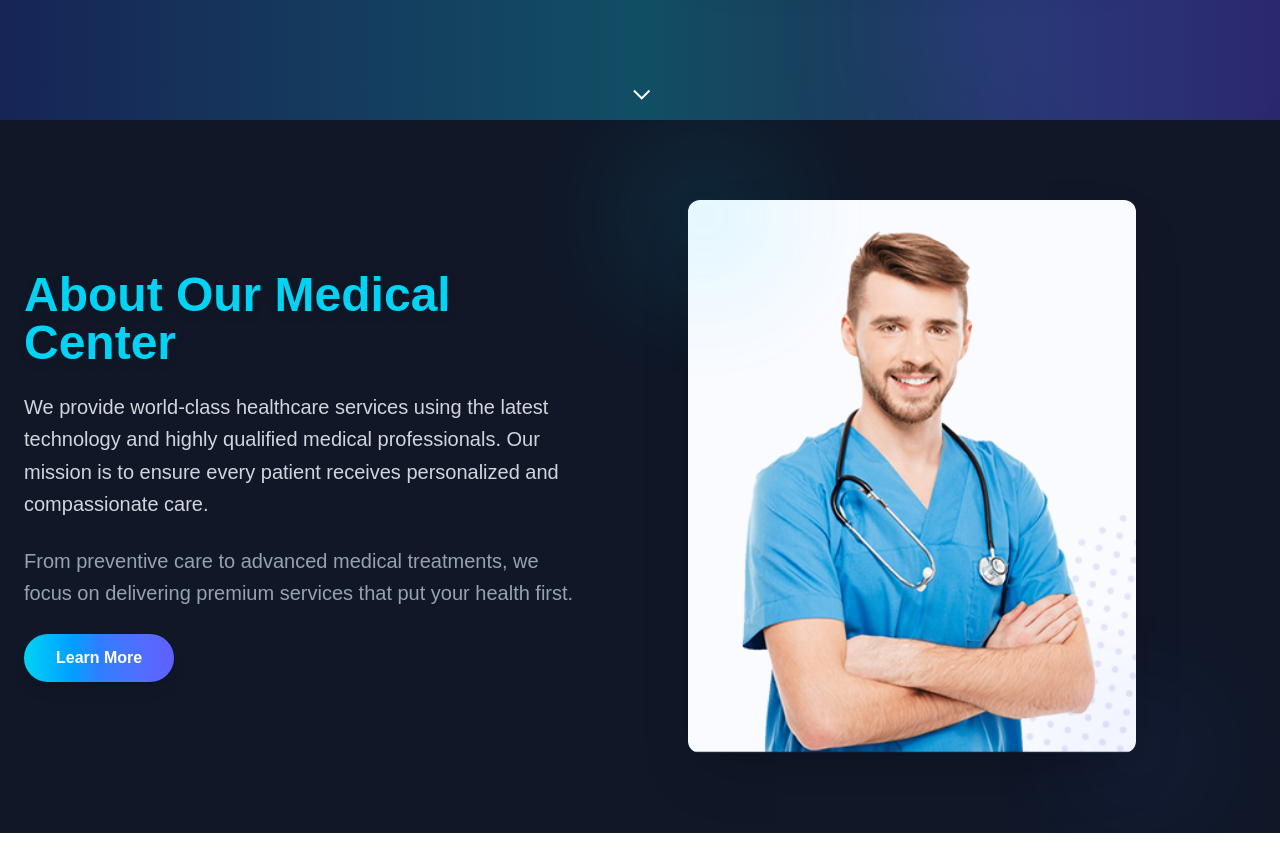
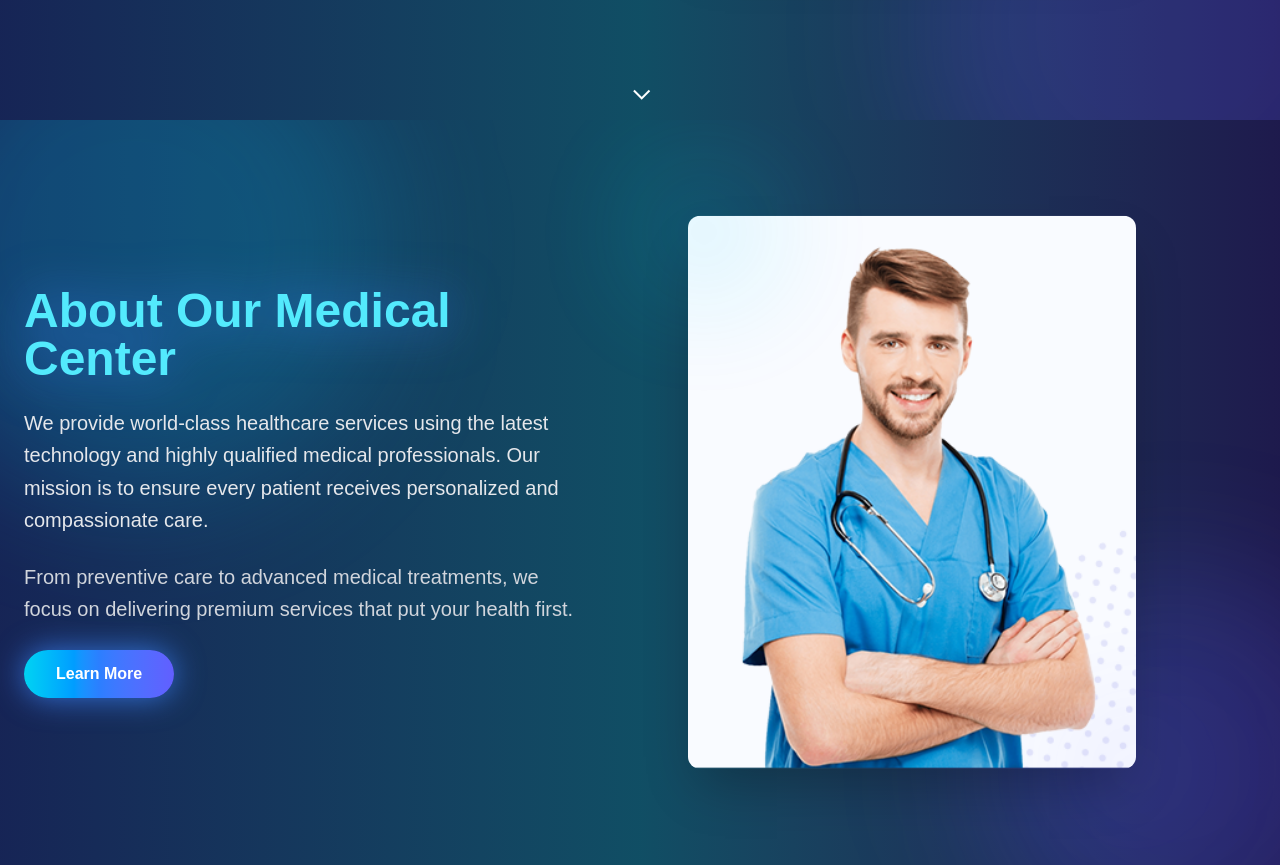
Before and after one commit to Clinton1029/doctors-appointment, a Next.js app: page / in a window 1280 px wide. Shown: the part 680-1545 px from the top of the page. Before the commit the page ends 1513 px from the top, so only its background shows below. Built offline with nearby package versions, Linux system fonts and the light colour scheme.

Commit message:
updated  a hero section

```diff
--- a/components/About.jsx
+++ b/components/About.jsx
@@ -4,35 +4,53 @@ import { motion } from "framer-motion";
 
 export default function About() {
   return (
-    <section id="about" className="relative py-20 bg-gray-900 text-white overflow-hidden">
-      <div className="max-w-7xl mx-auto px-6 flex flex-col md:flex-row items-center gap-12 md:gap-24">
+    <section
+      id="about"
+      className="relative py-24 overflow-hidden bg-gradient-to-r from-blue-950 via-cyan-900 to-indigo-950 text-white"
+    >
+      {/* Floating Glow Blobs */}
+      <div className="absolute inset-0 overflow-hidden">
+        <motion.div
+          className="w-[500px] h-[500px] bg-cyan-400/20 rounded-full blur-3xl absolute -top-32 -left-32"
+          animate={{ x: [0, 30, 0], y: [0, 15, 0] }}
+          transition={{ repeat: Infinity, duration: 25, ease: "easeInOut" }}
+        />
+        <motion.div
+          className="w-[400px] h-[400px] bg-indigo-500/20 rounded-full blur-3xl absolute bottom-[-100px] right-[-100px]"
+          animate={{ x: [0, -25, 0], y: [0, 10, 0] }}
+          transition={{ repeat: Infinity, duration: 30, ease: "easeInOut" }}
+        />
+      </div>
 
+      <div className="relative z-10 max-w-7xl mx-auto px-6 flex flex-col md:flex-row items-center gap-12 md:gap-24">
         {/* Left Text Column */}
         <motion.div
-          className="flex-1"
+          className="flex-1 text-center md:text-left"
           initial={{ opacity: 0, x: -50 }}
           whileInView={{ opacity: 1, x: 0 }}
           viewport={{ once: true }}
           transition={{ duration: 1 }}
         >
-          <h2 className="text-3xl md:text-5xl font-extrabold text-cyan-400 mb-6 drop-shadow-lg">
+          <h2 className="text-3xl md:text-5xl font-extrabold text-cyan-300 mb-6 drop-shadow-[0_0_25px_rgba(59,130,246,0.7)]">
             About Our Medical Center
           </h2>
-          <p className="text-gray-300 text-lg md:text-xl leading-relaxed mb-6">
+          <p className="text-gray-200 text-lg md:text-xl leading-relaxed mb-6">
             We provide world-class healthcare services using the latest technology
             and highly qualified medical professionals. Our mission is to ensure
             every patient receives personalized and compassionate care.
           </p>
-          <p className="text-gray-400 text-lg md:text-xl leading-relaxed mb-6">
+          <p className="text-gray-300 text-lg md:text-xl leading-relaxed mb-6">
             From preventive care to advanced medical treatments, we focus on delivering
             premium services that put your health first.
           </p>
-          <a
+          <motion.a
             href="#services"
-            className="inline-block px-8 py-3 rounded-full bg-gradient-to-r from-cyan-400 via-blue-500 to-indigo-500 font-semibold text-white shadow-lg hover:shadow-[0_0_40px_rgba(59,130,246,0.9)] transition-all duration-500 hover:scale-105"
+            className="inline-block px-8 py-3 rounded-full bg-gradient-to-r from-cyan-400 via-blue-500 to-indigo-500 font-semibold text-white shadow-[0_0_30px_rgba(59,130,246,0.8)] hover:shadow-[0_0_50px_rgba(59,130,246,1)] transition-all duration-500 hover:scale-105"
+            whileHover={{ scale: 1.05 }}
+            whileTap={{ scale: 0.95 }}
           >
             Learn More
-          </a>
+          </motion.a>
         </motion.div>
 
         {/* Right Image / Illustration */}
@@ -44,12 +62,14 @@ export default function About() {
           transition={{ duration: 1 }}
         >
           <div className="relative w-full max-w-md mx-auto md:mx-0">
-            <img
+            <motion.img
               src="/team2.png" // Replace with your illustration/doctor image
               alt="Medical Team"
               className="w-full rounded-xl shadow-2xl object-contain"
+              animate={{ y: [0, -10, 0] }} // subtle floating effect
+              transition={{ repeat: Infinity, duration: 6, ease: "easeInOut" }}
             />
-            {/* Glowing Accent Circle */}
+            {/* Glowing Accent Circles */}
             <div className="absolute -top-12 -left-12 w-32 h-32 bg-cyan-400/20 rounded-full blur-3xl animate-pulse" />
             <div className="absolute -bottom-12 -right-12 w-24 h-24 bg-indigo-500/20 rounded-full blur-3xl animate-pulse" />
           </div>
```
